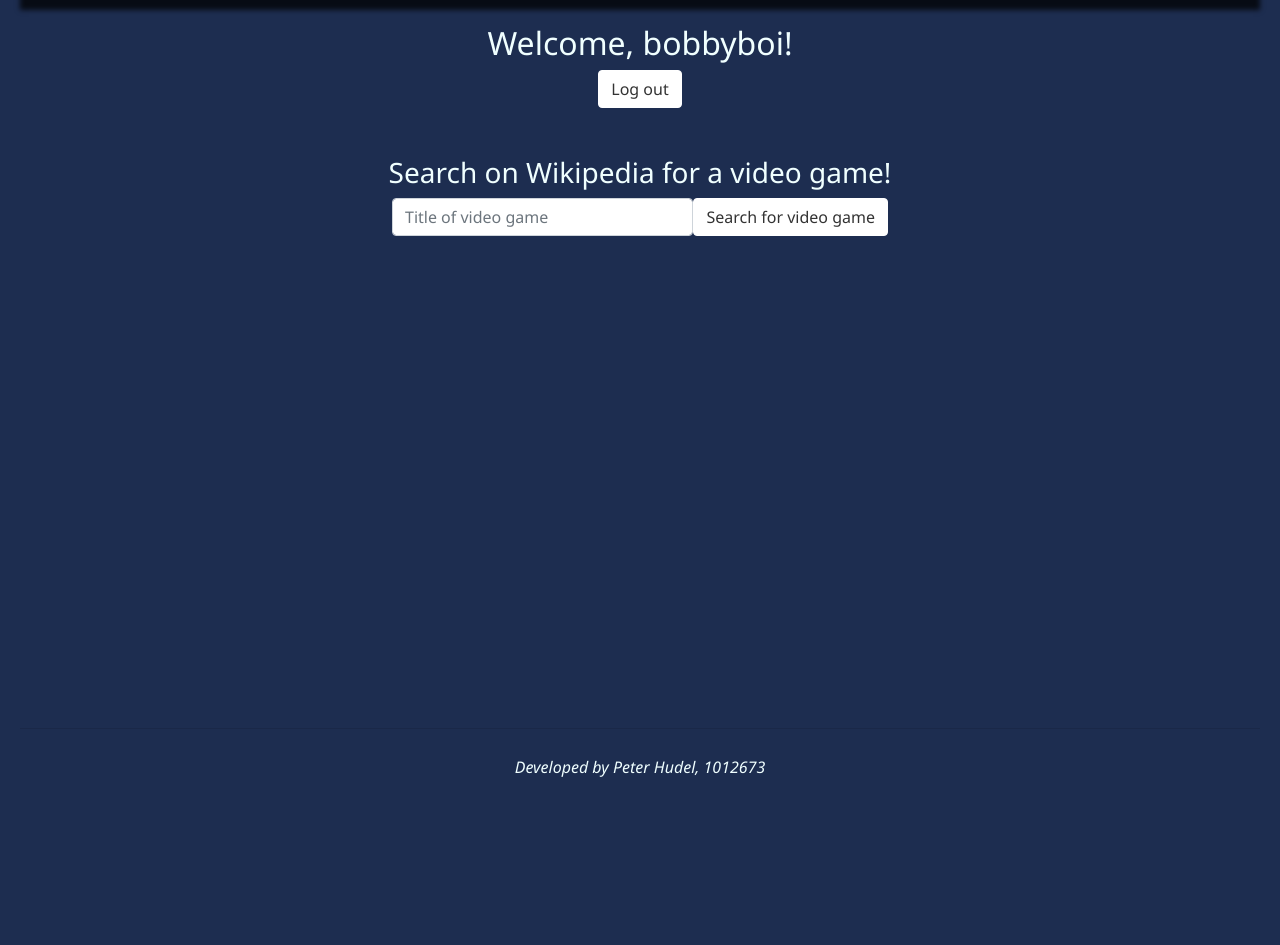
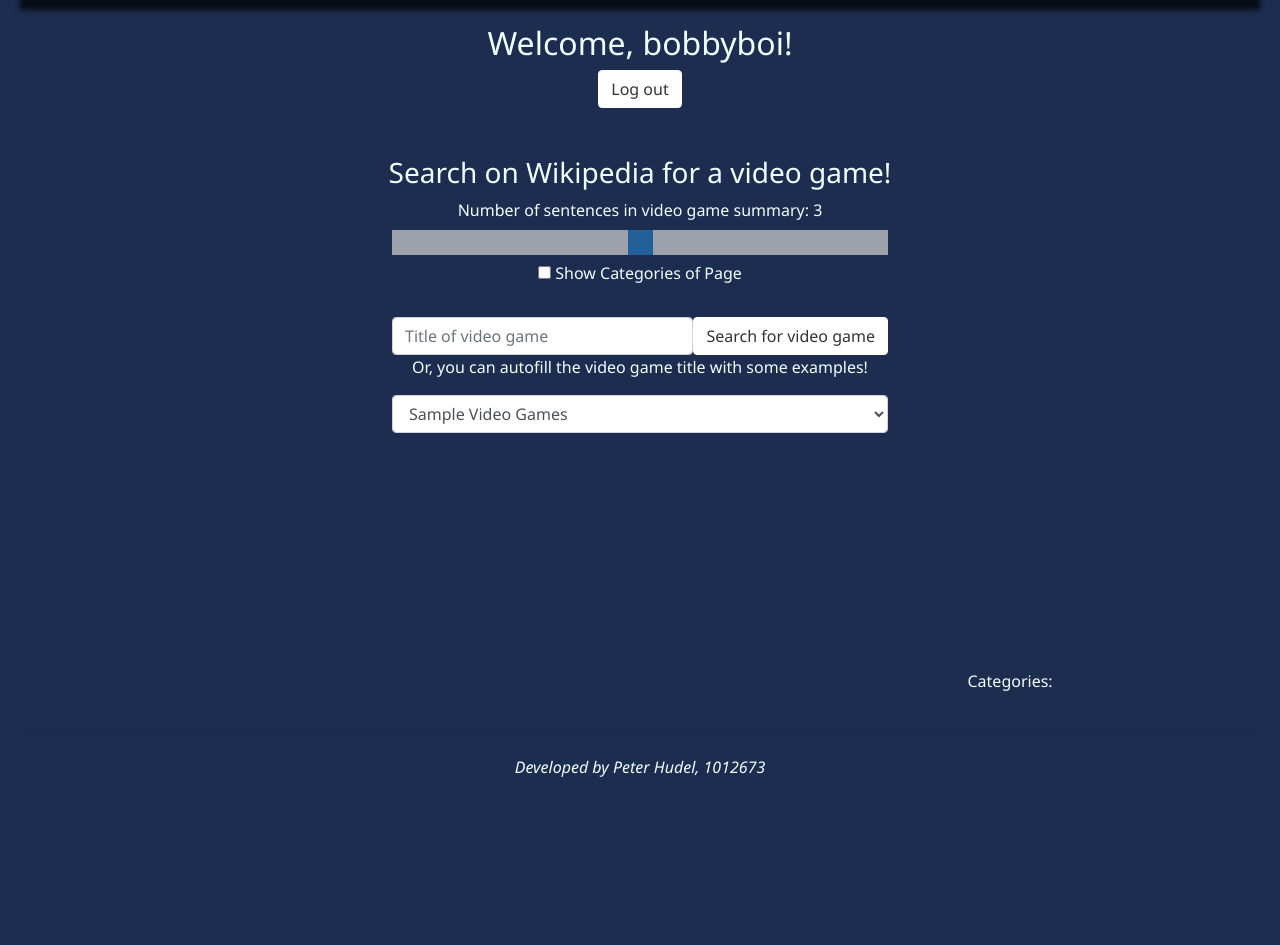
Before and after one commit to Quantaxer/Game-Backlogger, a Flask app: page / in a window 1280 px wide. Shown: the part 148-1093 px from the top of the page. Before the commit the page ends 925 px from the top, so only its background shows below. Run offline with Flask 2, Linux system fonts and the light colour scheme; some libraries are stand-ins or nearby versions.

Commit message:
Lab 8 submission

```diff
--- a/app.py
+++ b/app.py
@@ -163,6 +163,8 @@ def deleteObject():
 @app.route("/searchTheWiki", methods = ["POST"])
 def searchTheWiki():
     queryTitle = request.form['title']
+    numSentences = request.form['sentences']
+    displayCategories = request.form['showCategories']
     summary = ""
     image = ""
     status = ""
@@ -171,10 +173,14 @@ def searchTheWiki():
         title = title[0]
 
         if (isVideoGame(title)):
-            summary = getPageSummary(title, 3)
+            summary = getPageSummary(title, numSentences)
             image = getPageImage(title)
             status="Success"
-            return jsonify(summary=summary, image=image, status=status)
+            if displayCategories == "true":
+                categories = getCategories(title)
+                return jsonify(summary=summary, image=image, status=status, categories=categories)
+            else:
+                return jsonify(summary=summary, image=image, status=status, categories={})
         else:
             status = "ERROR: That is not a video game! (If it is, please add `(video game)` to the end of the title"
     except Exception as e:
--- a/static/css/custom.css
+++ b/static/css/custom.css
@@ -102,3 +102,42 @@ body {
       width: 100%;
     }
   }
+
+  .slidecontainer {
+    width: 100%; /* Width of the outside container */
+  }
+
+  /* The slider itself */
+  .slider {
+    -webkit-appearance: none;  /* Override default CSS styles */
+    appearance: none;
+    width: 100%; /* Full-width */
+    height: 25px; /* Specified height */
+    background: #d3d3d3; /* Grey background */
+    outline: none; /* Remove outline */
+    opacity: 0.7; /* Set transparency (for mouse-over effects on hover) */
+    -webkit-transition: .2s; /* 0.2 seconds transition on hover */
+    transition: opacity .2s;
+  }
+
+  /* Mouse-over effects */
+  .slider:hover {
+    opacity: 1; /* Fully shown on mouse-over */
+  }
+
+  /* The slider handle (use -webkit- (Chrome, Opera, Safari, Edge) and -moz- (Firefox) to override default look) */
+  .slider::-webkit-slider-thumb {
+    -webkit-appearance: none; /* Override default look */
+    appearance: none;
+    width: 25px; /* Set a specific slider handle width */
+    height: 25px; /* Slider handle height */
+    background: #2676b8; /* Green background */
+    cursor: pointer; /* Cursor on hover */
+  }
+
+  .slider::-moz-range-thumb {
+    width: 25px; /* Set a specific slider handle width */
+    height: 25px; /* Slider handle height */
+    background: #2676b8; /* Green background */
+    cursor: pointer; /* Cursor on hover */
+  }
--- a/static/js/init.js
+++ b/static/js/init.js
@@ -123,14 +123,38 @@ $(document).ready(function () {
         event.preventDefault();
         $.ajax({
             type: 'POST',
-            data: {title: $('#wikiTitle').val()},
+            data: {title: $('#wikiTitle').val(), sentences: $('#numSentenceSummary').val(), showCategories: $('#showCategories').prop('checked')},
             url: '/searchTheWiki',
             success: function (data) {
-                console.log(data);
+                let categoryString = "";
+                let i = 0;
                 $("#wiki-image").attr("src",data.image);
                 $("#wikiSummary").text(data.summary);
                 $('#wikiResults').html(data.status);
+                if (Object.entries(data.categories).length > 0) {
+                    for (let category of data.categories) {
+                        categoryString = categoryString + category['title'].split("Category:")[1] + ', ';
+                        if (i > 10) {
+                            break;
+                        }
+                        i++;
+                    }
+                }
+                $('#categories').html(categoryString);
             }
         });
     })
+
+    $('#sampleGames').change(function() {
+        $('#wikiTitle').val($('#sampleGames').val());
+    });
 });
+
+var slider = document.getElementById("numSentenceSummary");
+var output = document.getElementById("sliderOutput");
+output.innerHTML = "Number of sentences in video game summary: " + slider.value;
+
+// Update the current slider value (each time you drag the slider handle)
+slider.oninput = function() {
+  output.innerHTML = "Number of sentences in video game summary: " + this.value;
+}
--- a/templates/index.html
+++ b/templates/index.html
@@ -9,7 +9,7 @@
 	<meta name="description" content="">
 	<meta name="author" content="">
 	<link rel="shortcut icon" href="#">
-	<title>CIS*3210 Lab 6 - Home</title>
+	<title>CIS*3210 Lab 8 - Home</title>
 
 	<!-- Bootstrap core CSS -->
 	<link href="/css/bootstrap.min.css" rel="stylesheet">
@@ -90,12 +90,31 @@
 			<br><br><br>
 			<h3>Search on Wikipedia for a video game!</h3>
 			<div style="display: inline-block; width: 40%;">
-				<form style="display:flex; flex-direction: row;">
+				<form>
+
+					<div class="slidecontainer">
+						<label id="sliderOutput" for="numSentenceSummary"></label>
+						<input type="range" min="1" max="5" value="3" class="slider" id="numSentenceSummary">
+						<input type="checkbox" id="showCategories">
+  						<label for="showCategories">Show Categories of Page</label><br>
+					</div>
+					<br>
+					<div style="display:flex; flex-direction: row;">
 						<input type="text" class="form-control" style="display: block;" id="wikiTitle" name="wikiTitle"
 							placeholder="Title of video game" required>
-						<br>
 						<input type="submit" id="wiki-title-submit" class="btn btn-default" value="Search for video game">
+					</div>
 				</form>
+				<p>Or, you can autofill the video game title with some examples!</p>
+				<select class="form-control" id="sampleGames">
+					<option value="" selected disabled>Sample Video Games</option>
+					<option value="Witcher 3">Witcher 3</option>
+					<option value="Fallout New Vegas">Fallout New Vegas</option>
+					<option value="Bioshock Infinite">Bioshock Infinite</option>
+					<option value="Horizon Zero Dawn">Horizon Zero Dawn</option>
+					<option value="Hades (video game)">Hades (video game)</option>
+				</select>
+
 			</div>
 			<div id="wikiResults"></div>
 		</div>
@@ -112,7 +131,10 @@
 					</div>
 				</div>
 			</div>
-			<div class="column side"></div>
+			<div class="column side">
+				<p>Categories: </p>
+				<p id="categories"></p>
+			</div>
 		</div>
 		{% endif %}
 
```
Also changed, not shown: api.py (+6 -3 lines), requirements.txt (deleted, +0 -16 lines), README.md.
